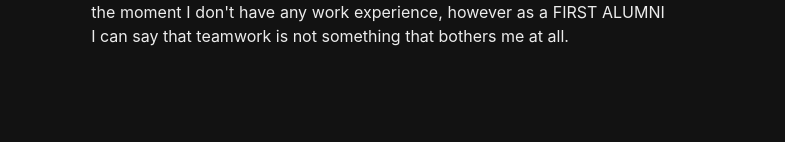
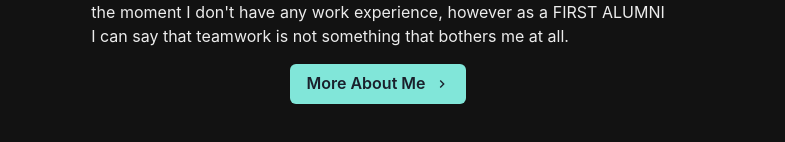
Before and after one commit to rpribau/blog.rob, a Next.js app: page / in a window 1280 px wide. Shown: the part 402-544 px from the top of the page, without its empty margins (262-1047 px from the left). Built offline with nearby package versions, Linux system fonts and the light colour scheme.

Commit message:
Button created in index

```diff
--- a/pages/index.js
+++ b/pages/index.js
@@ -1,6 +1,15 @@
-import { Container, Box, Heading, Image, useColorModeValue } from "@chakra-ui/react"
+import {
+          Button,
+          Container,
+          Box,
+          Heading,
+          Image,
+          useColorModeValue
+} from "@chakra-ui/react"
 import Section from "../components/section"
 import Paragraph from "../components/paragraph"
+import { ChevronRightIcon } from "@chakra-ui/icons"
+import Link from "next/link"
 
 const Page = () => {
   return (
@@ -51,7 +60,19 @@ const Page = () => {
                  Engineering in Data Sciences and Mathematics focused mainly on artificial
                  intelligence. At the moment I don't have any work experience, however as
                  a FIRST ALUMNI I can say that teamwork is not something that bothers me at all.
-</Paragraph>
+      </Paragraph>
+
+      <Box align="center" my={4}>
+          <Button
+            as={Link}
+            href="/about"
+            scroll={false}
+            rightIcon={<ChevronRightIcon />}
+            colorScheme="teal"
+          >
+            More About Me
+          </Button>
+        </Box>
 
       </Section>
     </Container>
```
